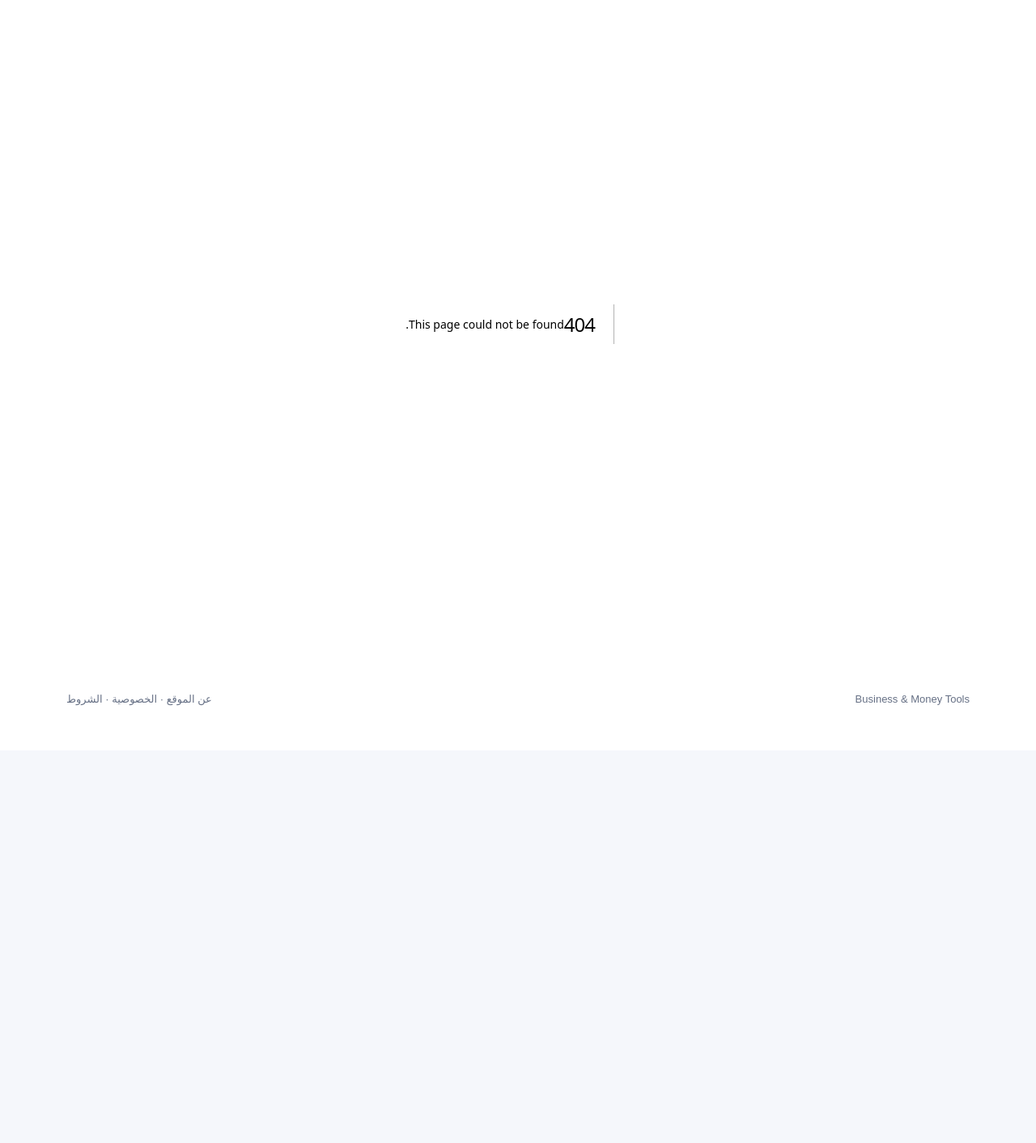
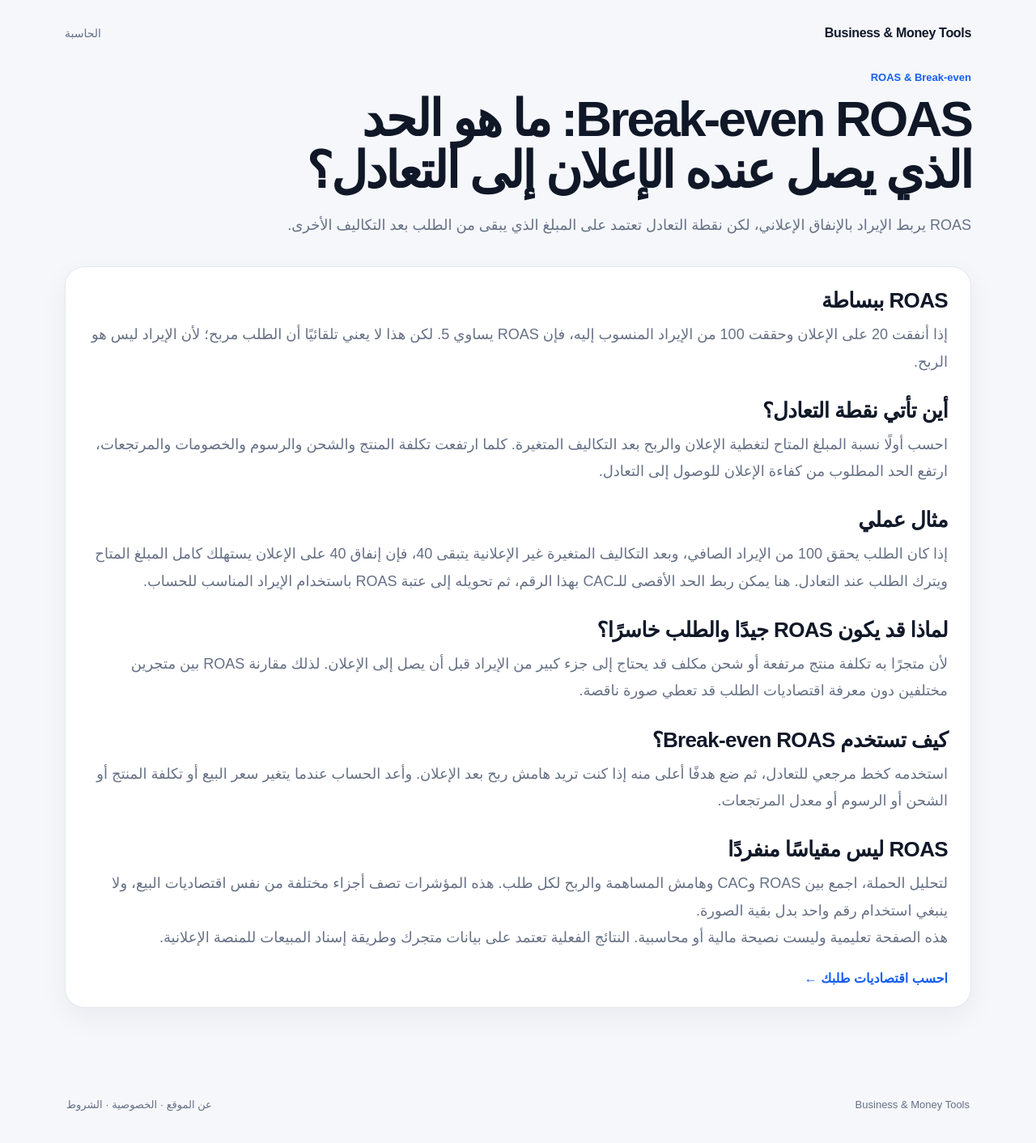
Before and after one commit to aelkhoreiby/business-money-tools, a Next.js app: page /guides/break-even-roas-ecommerce in a window 1280 px wide. Before the commit this address had no page. Shown: the top 1412 px of the page at 81% size. Before the commit the page ends 927 px from the top, so only its background shows below. Built offline with nearby package versions, Linux system fonts and the light colour scheme.

Commit message:
Add original ecommerce profitability guide

```diff
--- /dev/null
+++ b/app/guides/break-even-roas-ecommerce/page.tsx
@@ -0,0 +1,39 @@
+import type { Metadata } from "next";
+
+export const metadata: Metadata = {
+  title: "Break-even ROAS للتجارة الإلكترونية | Business & Money Tools",
+  description: "ما هو Break-even ROAS وكيف تربطه بهامش المساهمة وCAC بدل الاعتماد على ROAS وحده؟",
+  alternates: { canonical: "/guides/break-even-roas-ecommerce/" },
+};
+
+export default function GuidePage() {
+  return (
+    <main className="page">
+      <nav className="top-nav" aria-label="التنقل الرئيسي">
+        <a href="/" className="brand">Business &amp; Money Tools</a>
+        <a href="/tools/ecommerce-profit-calculator/" className="nav-tool">الحاسبة</a>
+      </nav>
+      <header className="hero">
+        <div className="eyebrow">ROAS &amp; Break-even</div>
+        <h1>Break-even ROAS: ما هو الحد الذي يصل عنده الإعلان إلى التعادل؟</h1>
+        <p>ROAS يربط الإيراد بالإنفاق الإعلاني، لكن نقطة التعادل تعتمد على المبلغ الذي يبقى من الطلب بعد التكاليف الأخرى.</p>
+      </header>
+      <article className="content-card guide">
+        <h2>ROAS ببساطة</h2>
+        <p>إذا أنفقت 20 على الإعلان وحققت 100 من الإيراد المنسوب إليه، فإن ROAS يساوي 5. لكن هذا لا يعني تلقائيًا أن الطلب مربح؛ لأن الإيراد ليس هو الربح.</p>
+        <h2>أين تأتي نقطة التعادل؟</h2>
+        <p>احسب أولًا نسبة المبلغ المتاح لتغطية الإعلان والربح بعد التكاليف المتغيرة. كلما ارتفعت تكلفة المنتج والشحن والرسوم والخصومات والمرتجعات، ارتفع الحد المطلوب من كفاءة الإعلان للوصول إلى التعادل.</p>
+        <h2>مثال عملي</h2>
+        <p>إذا كان الطلب يحقق 100 من الإيراد الصافي، وبعد التكاليف المتغيرة غير الإعلانية يتبقى 40، فإن إنفاق 40 على الإعلان يستهلك كامل المبلغ المتاح ويترك الطلب عند التعادل. هنا يمكن ربط الحد الأقصى للـCAC بهذا الرقم، ثم تحويله إلى عتبة ROAS باستخدام الإيراد المناسب للحساب.</p>
+        <h2>لماذا قد يكون ROAS جيدًا والطلب خاسرًا؟</h2>
+        <p>لأن متجرًا به تكلفة منتج مرتفعة أو شحن مكلف قد يحتاج إلى جزء كبير من الإيراد قبل أن يصل إلى الإعلان. لذلك مقارنة ROAS بين متجرين مختلفين دون معرفة اقتصاديات الطلب قد تعطي صورة ناقصة.</p>
+        <h2>كيف تستخدم Break-even ROAS؟</h2>
+        <p>استخدمه كخط مرجعي للتعادل، ثم ضع هدفًا أعلى منه إذا كنت تريد هامش ربح بعد الإعلان. وأعد الحساب عندما يتغير سعر البيع أو تكلفة المنتج أو الشحن أو الرسوم أو معدل المرتجعات.</p>
+        <h2>ROAS ليس مقياسًا منفردًا</h2>
+        <p>لتحليل الحملة، اجمع بين ROAS وCAC وهامش المساهمة والربح لكل طلب. هذه المؤشرات تصف أجزاء مختلفة من نفس اقتصاديات البيع، ولا ينبغي استخدام رقم واحد بدل بقية الصورة.</p>
+        <p className="tool-note">هذه الصفحة تعليمية وليست نصيحة مالية أو محاسبية. النتائج الفعلية تعتمد على بيانات متجرك وطريقة إسناد المبيعات للمنصة الإعلانية.</p>
+        <a className="guide-cta" href="/tools/ecommerce-profit-calculator/">احسب اقتصاديات طلبك ←</a>
+      </article>
+    </main>
+  );
+}
```
